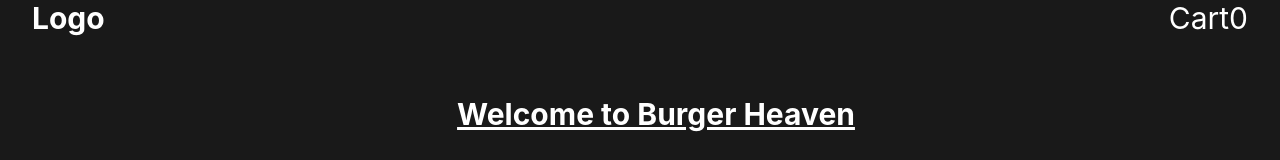
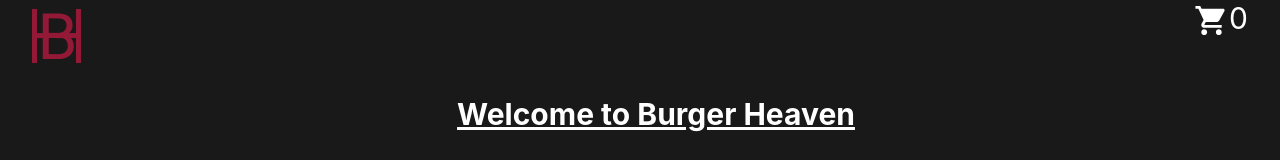
Before and after one commit to aujourdui/burger-delivery, a React (Create React App) app: page / in a window 1280 px wide. Shown: the top 160 px of the page. Built offline with nearby package versions, Linux system fonts and the light colour scheme; no server answers.

Commit message:
add logo

```diff
--- a/package.json
+++ b/package.json
@@ -3,6 +3,10 @@
   "version": "0.1.0",
   "private": true,
   "dependencies": {
+    "@emotion/react": "^11.7.1",
+    "@emotion/styled": "^11.6.0",
+    "@mui/icons-material": "^5.4.1",
+    "@mui/material": "^5.4.1",
     "@reduxjs/toolkit": "^1.7.2",
     "@testing-library/jest-dom": "^5.16.2",
     "@testing-library/react": "^12.1.2",
--- a/public/index.html
+++ b/public/index.html
@@ -22,6 +22,7 @@
       Learn how to configure a non-root public URL by running `npm run build`.
     -->
     <title>React App</title>
+    <link rel="icon" type="image/png" href="./logo.png" />
   </head>
   <body>
     <noscript>You need to enable JavaScript to run this app.</noscript>
--- a/src/Header.tsx
+++ b/src/Header.tsx
@@ -8,6 +8,8 @@ import {
 } from "react";
 import { useDispatch } from "react-redux";
 import { useSelector } from "./redux/store";
+import DeleteForeverIcon from "@mui/icons-material/DeleteForever";
+import ShoppingCartIcon from "@mui/icons-material/ShoppingCart";
 
 import { editCount } from "./redux/counterSlice";
 import { deleteCart } from "./redux/changeCartSlice";
@@ -39,12 +41,15 @@ const Header: FC = () => {
     <>
       <div className="flex justify-between h-24 leading-8">
         <div className="text-3xl font-bold ml-8">
-          <h1>Logo</h1>
+          <h1>
+            <img src="/logo.png" alt="Logo" />
+          </h1>
         </div>
         <div>
           <div className="flex flex-col">
             <button onClick={handleClick} className="text-3xl m-auto mr-8">
-              Cart{count}
+              <ShoppingCartIcon fontSize="large" />
+              {count}
             </button>
             <div className={`block bg-rose-900 pl-2 ${open ? "hidden" : ""}`}>
               {menus.map(
@@ -63,12 +68,14 @@ const Header: FC = () => {
                         <p className="mr-2">{menu.title}</p>
                         <p className="text-xs">Price: ${menu.price}</p>
                       </div>
-                      <button onClick={() => deleteItem(menu)}>D</button>
+                      <button onClick={() => deleteItem(menu)}>
+                        <DeleteForeverIcon />
+                      </button>
                     </div>
                   </div>
                 )
               )}
-              <p>Total: ${sumPrice}</p>
+              {sumPrice !== 0 && <p className="block">Total: ${sumPrice}</p>}
             </div>
           </div>
         </div>
--- a/src/redux/changeCartSlice.tsx
+++ b/src/redux/changeCartSlice.tsx
@@ -12,8 +12,9 @@ export const changeCartSlice = createSlice({
     },
     deleteCart: (state: any, action) => {
       if (Number.isNaN(action.payload)) return;
-      // state.item.pop(action.payload);
-      state.item = state.item.filter((t) => t.id !== action.payload.id);
+      state.item = state.item.filter(
+        (item: { id: any }) => item.id !== action.payload.id
+      );
     },
   },
 });
```
Also changed, not shown: src/App.tsx (+0 -8 lines), public/logo.png (added), 1 other file (tests, documents, lock files or other folders).
